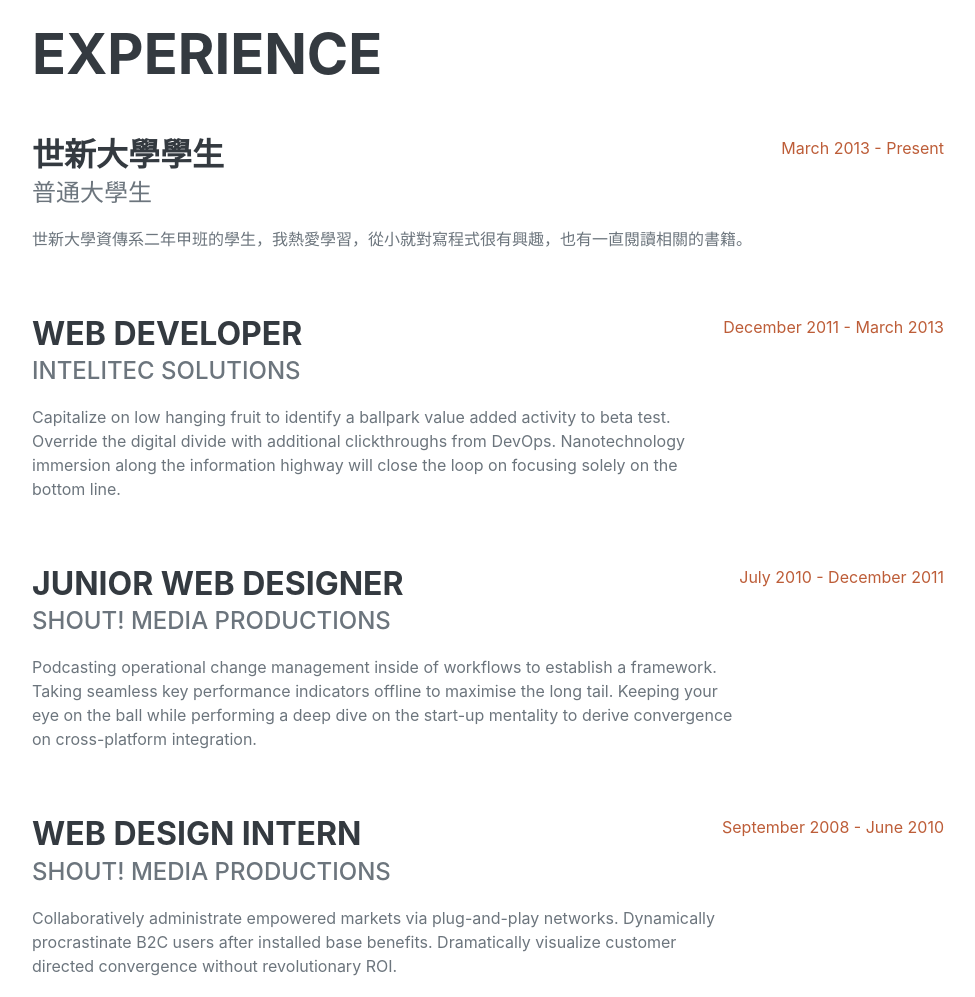
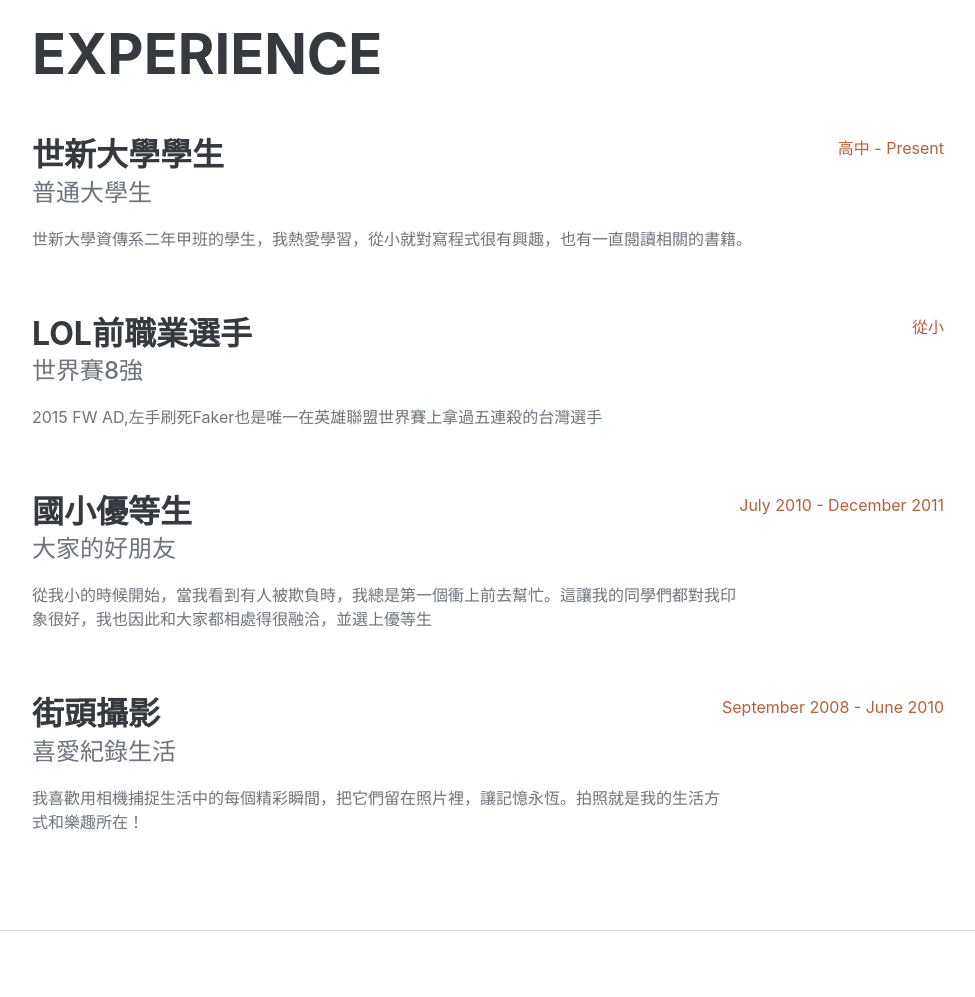
Before and after one commit to user011291/user011291.github.io, a plain HTML site: page index.html in a window 1280 px wide. Shown: the part 860-1857 px from the top of the page, without its empty margins (288-1263 px from the left). Drawn offline with nearby package versions, Linux system fonts and the light colour scheme.

Commit message:
Update index.html

```diff
--- a/index.html
+++ b/index.html
@@ -68,29 +68,29 @@
                             <div class="subheading mb-3">普通大學生</div>
                             <p>世新大學資傳系二年甲班的學生，我熱愛學習，從小就對寫程式很有興趣，也有一直閱讀相關的書籍。</p>
                         </div>
-                        <div class="flex-shrink-0"><span class="text-primary">March 2013 - Present</span></div>
+                        <div class="flex-shrink-0"><span class="text-primary">高中 - Present</span></div>
                     </div>
                     <div class="d-flex flex-column flex-md-row justify-content-between mb-5">
                         <div class="flex-grow-1">
-                            <h3 class="mb-0">Web Developer</h3>
-                            <div class="subheading mb-3">Intelitec Solutions</div>
-                            <p>Capitalize on low hanging fruit to identify a ballpark value added activity to beta test. Override the digital divide with additional clickthroughs from DevOps. Nanotechnology immersion along the information highway will close the loop on focusing solely on the bottom line.</p>
+                            <h3 class="mb-0">LOL前職業選手</h3>
+                            <div class="subheading mb-3">世界賽8強</div>
+                            <p>2015 FW AD,左手刷死Faker也是唯一在英雄聯盟世界賽上拿過五連殺的台灣選手</p>
                         </div>
-                        <div class="flex-shrink-0"><span class="text-primary">December 2011 - March 2013</span></div>
+                        <div class="flex-shrink-0"><span class="text-primary">從小</span></div>
                     </div>
                     <div class="d-flex flex-column flex-md-row justify-content-between mb-5">
                         <div class="flex-grow-1">
-                            <h3 class="mb-0">Junior Web Designer</h3>
-                            <div class="subheading mb-3">Shout! Media Productions</div>
-                            <p>Podcasting operational change management inside of workflows to establish a framework. Taking seamless key performance indicators offline to maximise the long tail. Keeping your eye on the ball while performing a deep dive on the start-up mentality to derive convergence on cross-platform integration.</p>
+                            <h3 class="mb-0">國小優等生</h3>
+                            <div class="subheading mb-3">大家的好朋友</div>
+                            <p>從我小的時候開始，當我看到有人被欺負時，我總是第一個衝上前去幫忙。這讓我的同學們都對我印象很好，我也因此和大家都相處得很融洽，並選上優等生</p>
                         </div>
                         <div class="flex-shrink-0"><span class="text-primary">July 2010 - December 2011</span></div>
                     </div>
                     <div class="d-flex flex-column flex-md-row justify-content-between">
                         <div class="flex-grow-1">
-                            <h3 class="mb-0">Web Design Intern</h3>
-                            <div class="subheading mb-3">Shout! Media Productions</div>
-                            <p>Collaboratively administrate empowered markets via plug-and-play networks. Dynamically procrastinate B2C users after installed base benefits. Dramatically visualize customer directed convergence without revolutionary ROI.</p>
+                            <h3 class="mb-0">街頭攝影</h3>
+                            <div class="subheading mb-3">喜愛紀錄生活</div>
+                            <p>我喜歡用相機捕捉生活中的每個精彩瞬間，把它們留在照片裡，讓記憶永恆。拍照就是我的生活方式和樂趣所在！</p>
                         </div>
                         <div class="flex-shrink-0"><span class="text-primary">September 2008 - June 2010</span></div>
                     </div>
```
